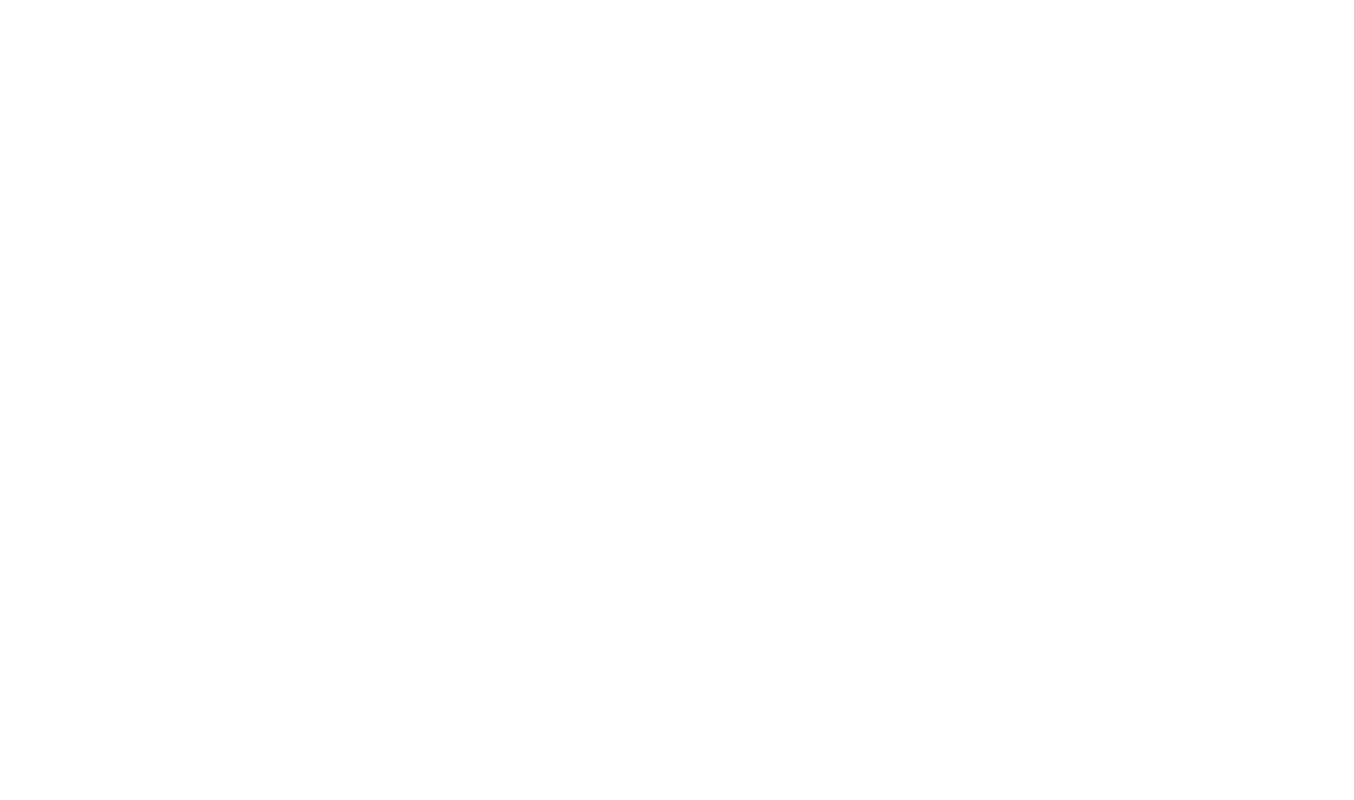
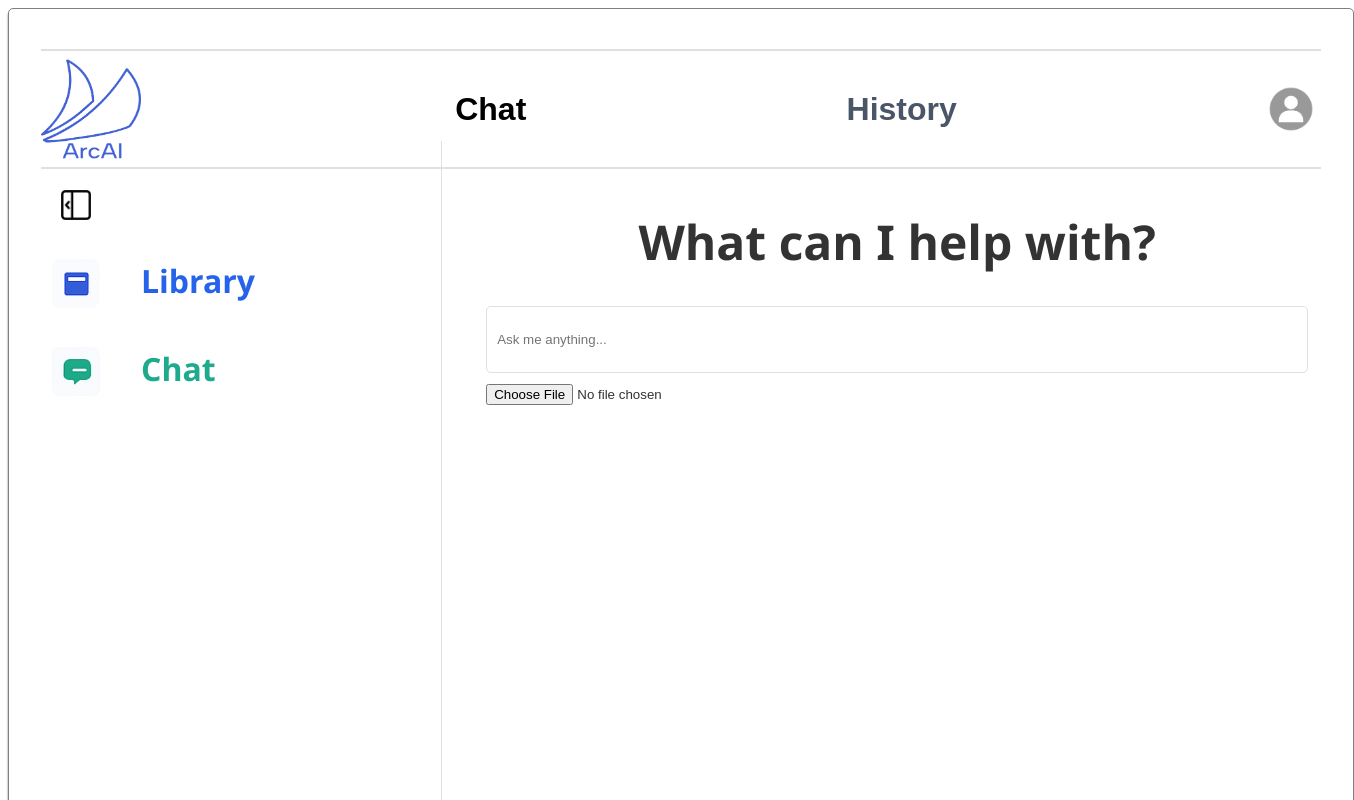
Before and after one commit to SARWANdev/ArcAI, a React (Vite) app in the folder VIEW/: page /home/chat-chatbot in a window 1280 px wide. Before the commit this address had no page. Shown: the top 800 px of the page, 1354 px wide, since content can reach past the window. Built offline with nearby package versions, Linux system fonts and the light colour scheme; sample sign-in values are in the browser's storage.

Commit message:
changed Routes

```diff
--- a/VIEW/src/Pages/ChatHistoryPage.jsx
+++ b/VIEW/src/Pages/ChatHistoryPage.jsx
@@ -17,7 +17,7 @@
      */
     function handleChatButtonClick(e){
         if (e) e.preventDefault();
-        navigate("/workspace/chat-chatbot", { replace: true });
+        navigate("/home/chat-chatbot", { replace: true });
     }
     /**
      * handleHistoryButtonClick is the function that is used to navigate to the chat history page.
@@ -25,7 +25,7 @@
      */
     function handleHistoryButtonClick(e){
         if (e) e.preventDefault();
-        navigate("/workspace/chat-history", { replace: true });
+        navigate("/home/chat-history", { replace: true });
     }
 
     return(
--- a/VIEW/src/Pages/ChatPage.jsx
+++ b/VIEW/src/Pages/ChatPage.jsx
@@ -17,7 +17,7 @@
      */
     function handleChatButtonClick(e){
         if (e) e.preventDefault();
-        navigate("/workspace/chat-chatbot", { replace: true });
+        navigate("/home/chat-chatbot", { replace: true });
     }
     /**
      * handleHistoryButtonClick is the function that is used to navigate to the chat history page.
@@ -25,7 +25,7 @@
      */
     function handleHistoryButtonClick(e){
         if (e) e.preventDefault();
-        navigate("/workspace/chat-history", { replace: true });
+        navigate("/home/chat-history", { replace: true });
     }
     return(
         <>
--- a/VIEW/src/Pages/Components/Buttons/ChatButton.jsx
+++ b/VIEW/src/Pages/Components/Buttons/ChatButton.jsx
@@ -13,7 +13,7 @@
      */
     function goToChat(e) {
         if (e) e.preventDefault();
-        navigate("/workspace/chat-chatbot", { replace: true });
+        navigate("/home/chat-chatbot", { replace: true });
     }
     return (
         <div className="chat-container" style={content != "Chat" ? {height: "70px", width: "70px"} : {}}>
--- a/VIEW/src/Pages/Components/Buttons/LibraryButton.jsx
+++ b/VIEW/src/Pages/Components/Buttons/LibraryButton.jsx
@@ -12,7 +12,7 @@
      */
     function goToLibrary(e) {
         if (e) e.preventDefault();
-        navigate("/workspace/library", { replace: true });
+        navigate("/home/library", { replace: true });   //TODO: Change to /library
     }
 
     return (
--- a/VIEW/src/Pages/Components/Buttons/LibraryLinkButton.jsx
+++ b/VIEW/src/Pages/Components/Buttons/LibraryLinkButton.jsx
@@ -10,7 +10,7 @@
      * goToLibrary is the function that is used to navigate to the library page.
      */
     function goToLibrary() {
-        navigate("/workspace/library")
+        navigate("/home/library")   //TODO: Change to /library
     }
     return (
         <button className="library-link-button" onClick={goToLibrary} title="Go To Library">Go To Library</button>
--- a/VIEW/src/Pages/Components/Buttons/LoginButton.jsx
+++ b/VIEW/src/Pages/Components/Buttons/LoginButton.jsx
@@ -10,7 +10,7 @@
   window.localStorage.setItem("ifLogged", "true");
 
   return(
-        <button className="arcai-login-button" onClick={() => navigate("/workspace")} title="Log in">Log in</button>
+        <button className="arcai-login-button" onClick={() => navigate("/home")} title="Log in">Log in</button>
     )
 }
 export default LoginButton
--- a/VIEW/src/Pages/Components/ChatHistoryActionMenu.css
+++ b/VIEW/src/Pages/Components/ChatHistoryActionMenu.css
@@ -1,4 +1,4 @@
-.pop-up-box-chat-history-options{
+.chat-history-action-menu{
     background-color: rgb(238, 238, 238);
     border-radius: 10%;
     border: 1px solid black;
--- a/VIEW/src/Pages/Components/ChatHistoryActionMenu.jsx
+++ b/VIEW/src/Pages/Components/ChatHistoryActionMenu.jsx
@@ -1,13 +1,13 @@
 import DeleteButton from "./Buttons/DeleteButton";
 import RenameButton from "./Buttons/RenameButton";
-import "./PopUpBoxChatHistoryOptions.css"
+import "./ChatHistoryActionMenu.css"
 /**
  * PopUpBoxChatHistoryOptions is the component that is used to display the pop up box for the chat history options.
  * @returns {JSX} - The React component for the pop up box for the chat history options.
  */
-export default function PopUpBoxChatHistoryOptions(){
+export default function ChatHistoryActionMenu(){
     return(
-        <div className="pop-up-box-chat-history-options">
+        <div className="chat-history-action-menu">
             <DeleteButton/>
             <RenameButton/>
         </div>
--- a/VIEW/src/Pages/Components/ProtectedRoutes.jsx
+++ b/VIEW/src/Pages/Components/ProtectedRoutes.jsx
@@ -5,6 +5,6 @@
  */
 function ProtectedRoutes() {
     const user = localStorage.getItem("ifLogged");
-    return user == "true" ? <Outlet/> : <Navigate to = "/"/>
+    return user == "true" ? <Outlet/> : <Navigate to = "/home"/>
 }
 export default ProtectedRoutes
--- a/VIEW/src/main.jsx
+++ b/VIEW/src/main.jsx
@@ -29,11 +29,11 @@
           <Route path="/" element={<LoginPage />} />
 
           <Route element = {<ProtectedRoutes/>}>
-          <Route path= "/workspace" element={<HomePage />} />
-          <Route path = "/workspace/library" element = {<LibraryPage/>}/>
-          <Route path = "/workspace/document-viewer" element = {<DocumentViewerPage/>}/>
-          <Route path = "/workspace/chat-chatbot" element = {<ChatPage/>}/>
-          <Route path = "/workspace/chat-history" element = {<ChatHistoryPage/>}/>
+          <Route path= "/home" element={<HomePage />} />
+          <Route path = "/home/library" element = {<LibraryPage/>}/>
+          <Route path = "/home/library/document-viewer" element = {<DocumentViewerPage/>}/>
+          <Route path = "/home/chat-chatbot" element = {<ChatPage/>}/>
+          <Route path = "/home/chat-history" element = {<ChatHistoryPage/>}/>
           </Route>
 
         </Routes>
```
Also changed, not shown: VIEW/src/Pages/Components/Buttons/ExportBibtex.css (renamed from VIEW/src/Pages/Components/Buttons/ExportBibtexButton.css).
